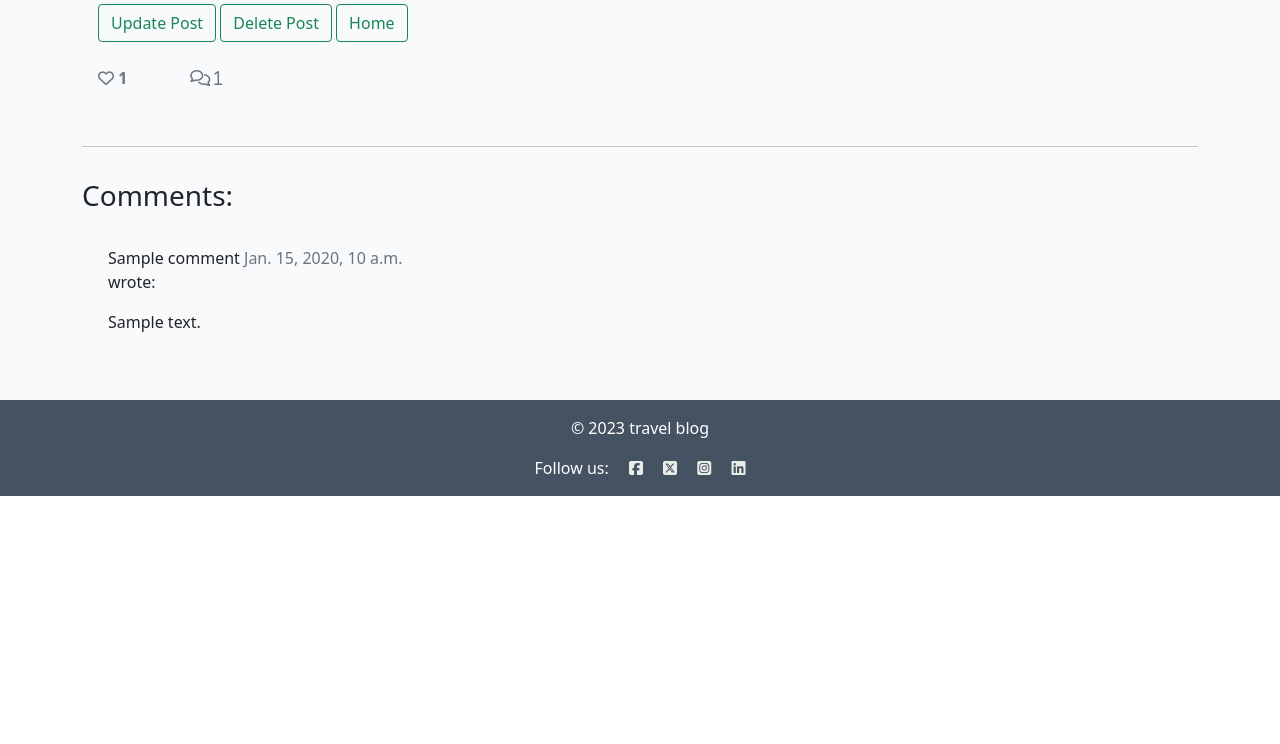
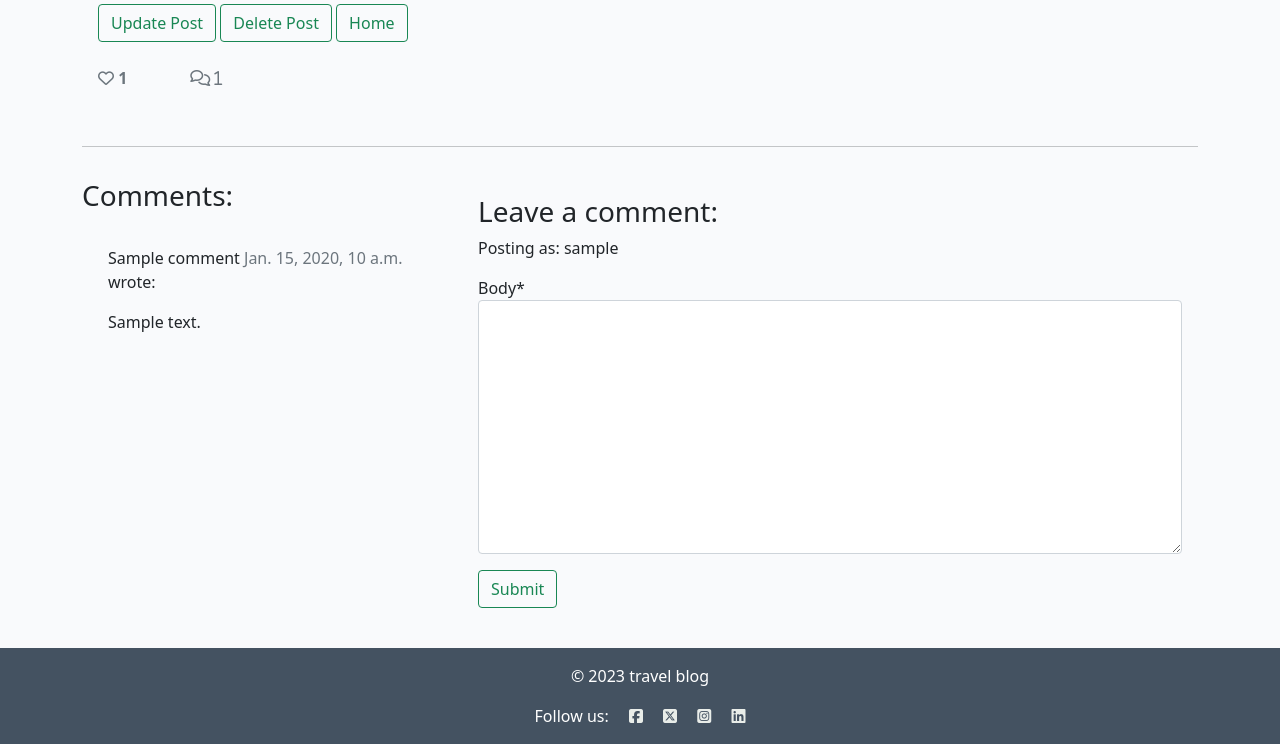
Before and after one commit to gennadiy-gaysha/portfolio_project_4, a Django app: a page that uses blog/templates/blog/post_details.html in a window 1280 px wide. Shown: the part 408-1152 px from the top of the page. Before the commit the page ends 904 px from the top, so only its background shows below. Run offline with Django 3.2, Linux system fonts and the light colour scheme; a user stored in the database is signed in; tables that the repository leaves empty hold one stand-in row (values such as "Sample post"); some libraries are stand-ins or nearby versions.

Commit message:
feat: add comment form to post_details template

```diff
--- a/blog/forms.py
+++ b/blog/forms.py
@@ -1,5 +1,5 @@
 from django import forms
-from .models import Country, Post
+from .models import Country, Post, Comment
 from django_summernote.widgets import SummernoteWidget
 
 # Creates a list of all countries form Country table
@@ -13,6 +13,7 @@ class PostForm(forms.ModelForm):
     """
     A form used for creating and updating blog posts
     """
+
     def __init__(self, *args, **kwargs):
         """
         __init__: Initializes the form, setting up the queryset for the
@@ -56,3 +57,9 @@ class PostForm(forms.ModelForm):
             'status': forms.Select(
                 attrs={'class': 'form-select', 'style': 'width: 100%'})
         }
+
+
+class CommentForm(forms.ModelForm):
+    class Meta:
+        model = Comment
+        fields = ['body']
--- a/blog/templates/blog/post_details.html
+++ b/blog/templates/blog/post_details.html
@@ -1,5 +1,6 @@
 {% extends 'base.html' %}
 
+{% load crispy_forms_tags %}
 {% load static %}
 
 {% block title %}
@@ -97,6 +98,16 @@
         <div class="col-md-8 card mb-4  mt-3 ">
             <div class="card-body">
                 <!-- For later -->
+                {% if user.is_authenticated %}
+
+                <h3>Leave a comment:</h3>
+                <p>Posting as: {{ user.username }}</p>
+                <form method="post" class="mt-2">
+                    {{ comment_form | crispy }}
+                    {% csrf_token %}
+                    <button type="submit" class="btn btn-outline-success mt-3">Submit</button>
+                </form>
+                {% endif %}
             </div>
         </div>
     </div>
--- a/blog/views.py
+++ b/blog/views.py
@@ -3,6 +3,7 @@ from django.shortcuts import redirect, render, get_object_or_404
 from django.urls import reverse_lazy
 from django.views import generic, View
 from django.views.generic import CreateView, UpdateView
+from .forms import CommentForm
 
 from .filters import PostFilter
 from .forms import PostForm
@@ -74,9 +75,9 @@ class PostDetails(View):
         if post.likes.filter(id=self.request.user.id).exists():
             liked = True
 
-        return render(request, 'blog/post_details.html', {'post': post, 'comments': comments, 'liked': liked},)
-
-
+        return render(request, 'blog/post_details.html',
+                      {'post': post, 'comments': comments,
+                       'liked': liked, 'comment_form': CommentForm()}, )
 
 
 class CreatePost(LoginRequiredMixin, CreateView):
```
